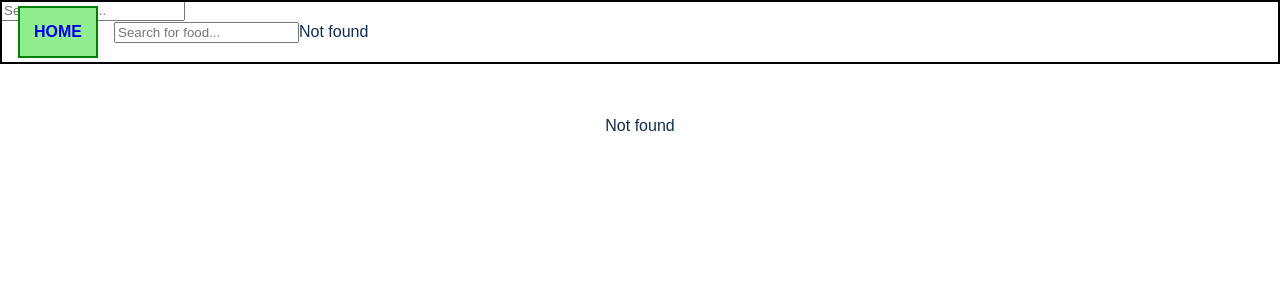
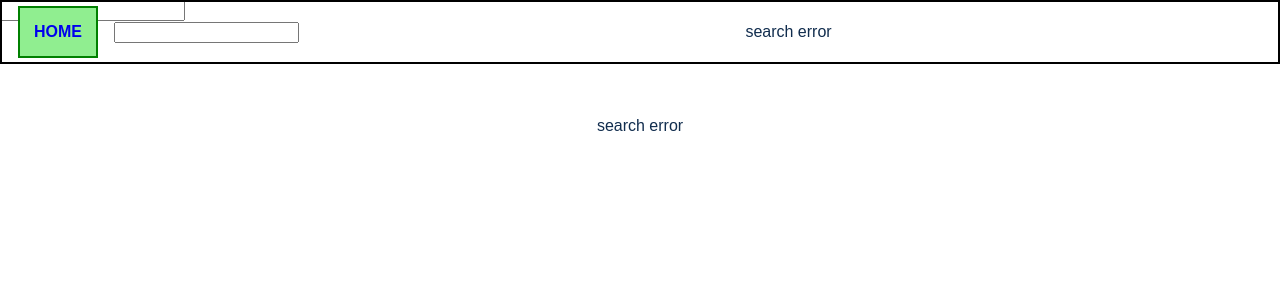
Before and after one commit to ilzbergs/the-meal-API, a React (Create React App) app: page /search/1 in a window 1280 px wide. Before the commit this address had no page. Shown: the top 300 px of the page. Built offline with nearby package versions, Linux system fonts and the light colour scheme.

Commit message:
search still not done

```diff
--- a/src/App.tsx
+++ b/src/App.tsx
@@ -1,4 +1,4 @@
-/* eslint-disable react/jsx-no-undef */
+
 
 import {
   BrowserRouter,
@@ -15,11 +15,6 @@ import { createGlobalStyle } from 'styled-components';
 import AllMeals from './pages/AllMeals';
 import Meal from "./pages/Meal";
 import Search from "./pages/Search";
-
-
-
-
-
 
 const GlobalStyle = createGlobalStyle`
   * {
@@ -38,18 +33,14 @@ const GlobalStyle = createGlobalStyle`
 function App() {
   return (
     <>
-
-
       <GlobalStyle />
       <BrowserRouter>
         <Nav />
         <Routes>
           <Route path="/" element={<HomePage />} />
           <Route path="/category/:categoryName" element={<AllMeals />} />
-          <Route path="/meal/:mealName" element={<Meal/>} />
-          <Route path="/search/:searcName" element={<Search/>} />
-
-
+          <Route path="/meal/:mealName" element={<Meal />} />
+          <Route path="/search/:searchName" element={<Search />} />
         </Routes>
       </BrowserRouter>
 
--- a/src/components/ContentContainer/ContentContainer.tsx
+++ b/src/components/ContentContainer/ContentContainer.tsx
@@ -5,10 +5,9 @@ const Container = styled.div`
    width: 100%;
     max-width: 64rem;
     margin: 6rem auto;
-    display: flex;
-    flex-wrap:wrap;
+ display: flex;
+  flex-wrap: wrap;
     flex-direction: row;
-    flex: 0 0 33%;
     justify-content: center;
     align-items: center;
 `
--- a/src/components/Meal/Meal.tsx
+++ b/src/components/Meal/Meal.tsx
@@ -11,14 +11,15 @@ position: relative;
 margin-bottom:4rem;
 `
 const Title = styled.div`
-background-color: rgba(246, 245, 245, 0.8);
+background-color: rgba(246, 245, 245);
 position: absolute;
-top: 50%;
+top:36rem;
 left: 50%;
 transform: translate(-50%, -50%);
 z-index: 1;
 width: 100%;
 font-size: 2rem;
+
 `
 const Instructions = styled.div`
 width:45rem;
--- a/src/components/Nav/Nav.tsx
+++ b/src/components/Nav/Nav.tsx
@@ -1,7 +1,9 @@
-import React, { useState } from 'react'
-import { Link, useNavigate } from 'react-router-dom'
+import React from 'react'
+import { Link} from 'react-router-dom'
 import styled from 'styled-components'
 import Search from '../../pages/Search'
+
+
 
 const NavBar = styled.header`
   position: absolute;
@@ -10,7 +12,6 @@ const NavBar = styled.header`
   min-width: 25rem;
   border: 2px solid black;
   top: 0;
-  /* margin: auto 0; */
   display: flex;
   flex-flow: row nowrap;
   align-items: center;
@@ -37,11 +38,15 @@ const NavLink = styled(Link)`
 const Nav: React.FC = () => {
 
   return (
-    <><NavBar>
+
+
+    <NavBar>
       <NavLink to="/">Home</NavLink>
      <Search/>
+
     </NavBar>
-    </>
+
+
 
   )
 }
--- a/src/pages/Search.tsx
+++ b/src/pages/Search.tsx
@@ -1,41 +1,48 @@
-import React, { useState } from "react"
+import React, { createContext, useState } from "react"
 import { useNavigate } from "react-router-dom"
+import styled from "styled-components"
 import ContentContainer from "../components/ContentContainer/ContentContainer"
 import Post from "../components/Interfaces/Interfaces"
 import Meals from "../components/Meals/Meals"
 
+export const MyContext = createContext<any>({} as any);
+
 const Search: React.FC = () => {
+
+    const navigate = useNavigate()
     const [search, setSearch] = useState("")
-    const navigate = useNavigate()
-    const [meal, setMeal] = useState<any[]>()
+    const [meal, setMeal] = useState<any>()
     const searchMeal = (e: React.FormEvent<HTMLInputElement>) => {
         const value = e.currentTarget ? e.currentTarget.value : "";
-        setSearch(value);
-        navigate(`/search/${search}`)
-        fetch(`https://www.themealdb.com/api/json/v1/1/search.php?s=${search}`)
+        setSearch(value)
+        navigate(`/search/${value}`)
+        fetch(`https://www.themealdb.com/api/json/v1/1/search.php?s=${value}`)
             .then(res => res.json())
-            .then(data => { setMeal(data.meals) })
+            .then(data => { setMeal(data.meals) });
     }
 
     return (
+        <>
+            <input
+                name="searchInput"
+                value={search}
+                type="search"
+                onChange={searchMeal} />
+            <ContentContainer>
+                {meal ? (
+                    meal.map((res: Post) => {
+                        return (
+                            <Meals key={res.idMeal} data={res} />
+                        )
+                    })
+                ) : (<div>search error</div>)}
+            </ContentContainer>
 
-        <><div>
-            <input type="search" placeholder="Search for food..." onChange={(e) => setSearch(e.target.value)} value={search} onKeyPress={searchMeal} />
-        </div>
-            <div>
-                <ContentContainer>
-                    {(meal == null) ? <div>Not found</div> :
-                        meal.map((res: Post) => {
-                            return (
 
-                                <Meals key={res.idMeal} data={res} />
 
-                            )
-                        }
-                        )}
-                </ContentContainer>
+        </>
 
-            </div></>
+
     )
 }
 
```
